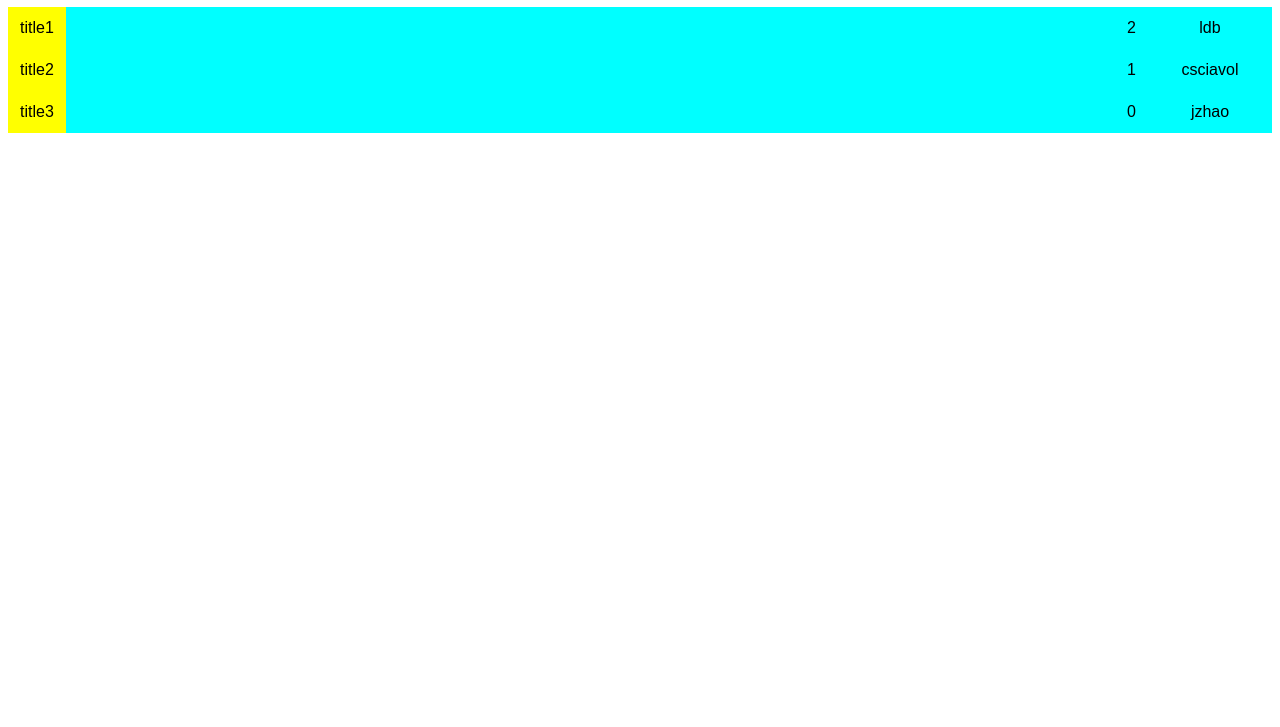
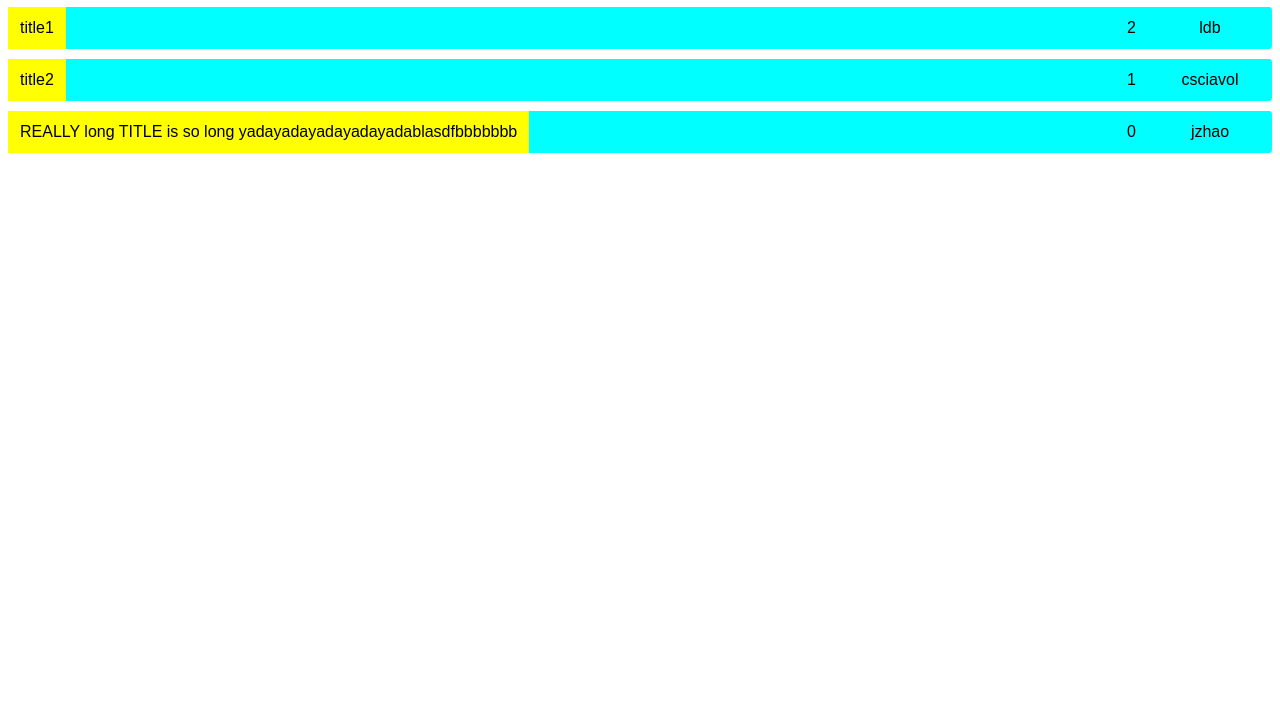
Before and after one commit to lucasdellabella/lets-learn-yhack-march-2019, a React app: page / in a window 1280 px wide. Shown: the part 73-800 px from the top of the page. Built offline with nearby package versions, Linux system fonts and the light colour scheme.

Commit message:
Add really long title

```diff
--- a/src/mocks.js
+++ b/src/mocks.js
@@ -20,7 +20,7 @@ const post2 = {
 
 const post3 = {
   meetupId: 3,
-  title: "title3",
+  title: "REALLY long TITLE is so long yadayadayadayadayadablasdfbbbbbbb",
   created: "2015-03-27T12:00:00Z",
   organizer: "jzhao",
   interested: [],
--- a/src/styles.css
+++ b/src/styles.css
@@ -8,6 +8,8 @@
   justify-content: flex-end;
   align-items: center;
   background-color: cyan;
+  margin-bottom: 10px;
+  border-radius: 3px;
 }
 
 .post > * {
```
